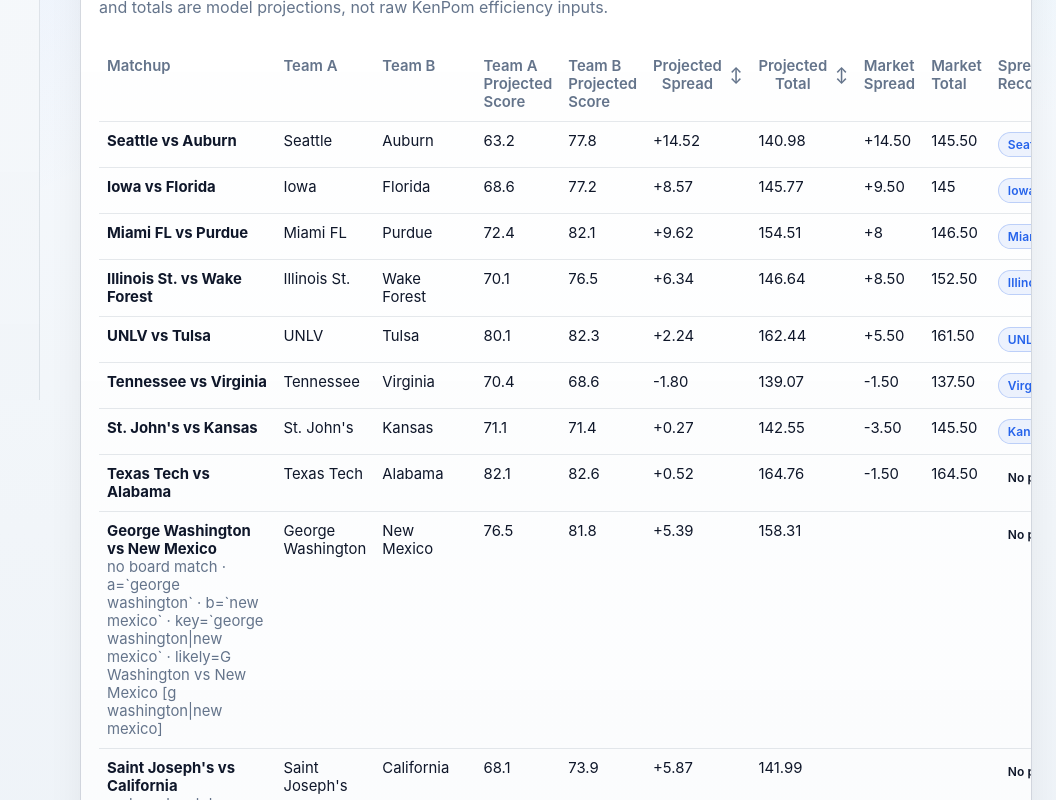
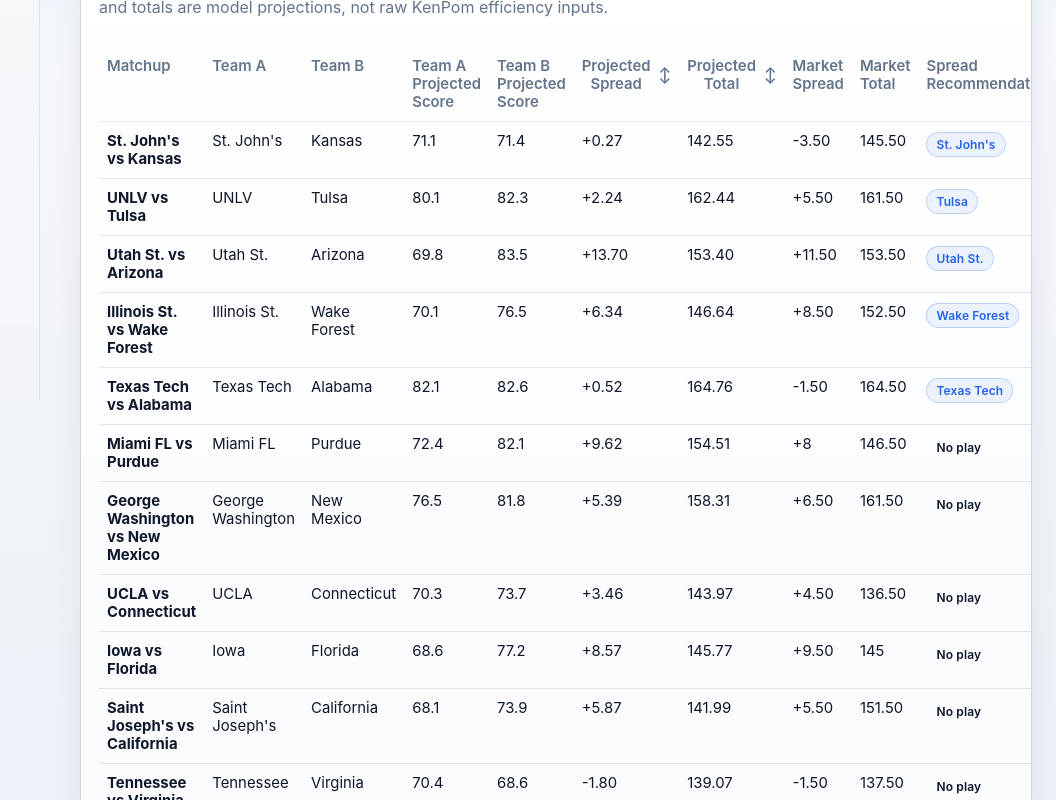
Before and after one commit to kevinheinzelman/action-exporter-view, a Next.js app: page /kenpom in a window 1280 px wide. Shown: the part 380-1180 px from the top of the page, without its empty margins (224-1280 px from the left). Built offline with nearby package versions, Linux system fonts and the light colour scheme.

Commit message:
fix kenpom spread edge and matchup normalization

```diff
--- a/app/kenpom/page.tsx
+++ b/app/kenpom/page.tsx
@@ -73,6 +73,7 @@
   const rows = useMemo<JoinedKenPomRow[]>(() => {
     const boardIndex = new Map<string, BoardGame>();
     const boardDebugKeys: Array<{ key: string; awayTeam: string; homeTeam: string }> = [];
+
     for (const game of boardData.games) {
       const key = getMatchupKey(game.awayTeam, game.homeTeam);
       if (key && !boardIndex.has(key)) {
@@ -97,10 +98,9 @@
       const teamASide = getTeamSideForGame(boardGame, row.team_a);
       const spreadMarket = boardGame?.markets?.spread ?? null;
       const totalMarket = boardGame?.markets?.total ?? null;
-      const marketSpread = spreadMarket && teamASide ? getTeamSpreadLine(spreadMarket, teamASide) : null;
-      const marketImpliedMargin = marketSpread === null ? null : -marketSpread;
+      const marketSpread = spreadMarket && teamASide ? getTeamASpreadMarket(spreadMarket, teamASide) : null;
       const marketTotal = getTotalLine(totalMarket);
-      const spreadDelta = marketImpliedMargin === null ? null : row.projected_spread - marketImpliedMargin;
+      const spreadDelta = marketSpread === null ? null : row.projected_spread - marketSpread;
       const totalDelta = marketTotal === null ? null : row.projected_total - marketTotal;
       const spreadRecommendation = getSpreadRecommendation(row, spreadDelta);
       const totalRecommendation = getTotalRecommendation(totalDelta);
@@ -111,7 +111,7 @@
         marketSpread,
         marketTotal,
         spreadRecommendation,
-        spreadEdge: getDisplayEdge(spreadDelta, spreadRecommendation === 'No play'),
+        spreadEdge: getSpreadEdge(spreadDelta),
         totalRecommendation,
         totalEdge: getDisplayEdge(totalDelta, totalRecommendation === 'No play'),
         normalizedTeamA,
@@ -230,12 +230,6 @@
               <tr key={`${row.matchupIndex}:${row.team_a}:${row.team_b}`}>
                 <td>
                   <strong>{row.matchup}</strong>
-                  {!row.boardMatchFound ? (
-                    <div className="subtle">
-                      no board match · a=`{row.normalizedTeamA}` · b=`{row.normalizedTeamB}` · key=`{row.attemptedMatchupKey}`
-                      {row.likelyBoardMatch ? ` · likely=${row.likelyBoardMatch}` : ''}
-                    </div>
-                  ) : null}
                 </td>
                 <td>{row.team_a}</td>
                 <td>{row.team_b}</td>
@@ -322,6 +316,13 @@
   return 'No play';
 }
 
+function getSpreadEdge(delta: number | null): number | null {
+  if (delta === null) {
+    return null;
+  }
+  return Math.abs(delta);
+}
+
 function getTotalRecommendation(totalDelta: number | null): string {
   if (totalDelta === null) {
     return 'No play';
@@ -382,12 +383,24 @@
   const normalized = String(value ?? '')
     .toLowerCase()
     .replace(/&/g, ' and ')
-    .replace(/['’]/g, '')
+    .replace(/['â€™]/g, '')
     .replace(/[().,/-]/g, ' ')
     .replace(/[^a-z0-9\s]/g, ' ')
     .replace(/\s+/g, ' ')
     .trim();
-  return TEAM_NAME_ALIASES[normalized] ?? normalized;
+
+  const canonical = normalized
+    .split(' ')
+    .filter(Boolean)
+    .map((token, index, allTokens) => {
+      if (token !== 'st') {
+        return token;
+      }
+      return index === allTokens.length - 1 ? 'state' : 'saint';
+    })
+    .join(' ');
+
+  return TEAM_NAME_ALIASES[canonical] ?? canonical;
 }
 
 const TEAM_NAME_ALIASES: Record<string, string> = {
@@ -404,12 +417,25 @@
   'miami ohioh': 'miami ohio',
   'miami o h': 'miami ohio',
   'miami oh ': 'miami ohio',
+  uconn: 'connecticut',
+  connecticut: 'connecticut',
   'saint louis': 'saint louis',
   'st louis': 'saint louis',
   'saint marys': 'saint marys',
   'st marys': 'saint marys',
+  'saint josephs': 'saint josephs',
+  'saint joes': 'saint josephs',
+  'st joes': 'saint josephs',
+  'george washington': 'george washington',
+  'g washington': 'george washington',
   'michigan st': 'michigan state',
   'michigan state': 'michigan state',
+  'iowa st': 'iowa state',
+  'iowa state': 'iowa state',
+  'utah st': 'utah state',
+  'utah state': 'utah state',
+  'wichita st': 'wichita state',
+  'wichita state': 'wichita state',
   'unc wilmington': 'unc wilmington',
   'north carolina wilmington': 'unc wilmington',
   'st johns': 'saint johns',
@@ -469,7 +495,7 @@
   return count;
 }
 
-function getTeamSpreadLine(row: BoardMarket, side: 'away' | 'home'): number | null {
+function getTeamASpreadMarket(row: BoardMarket, side: 'away' | 'home'): number | null {
   const value = side === 'away' ? row.awayValue : row.homeValue;
   return typeof value === 'number' ? value : null;
 }
```
